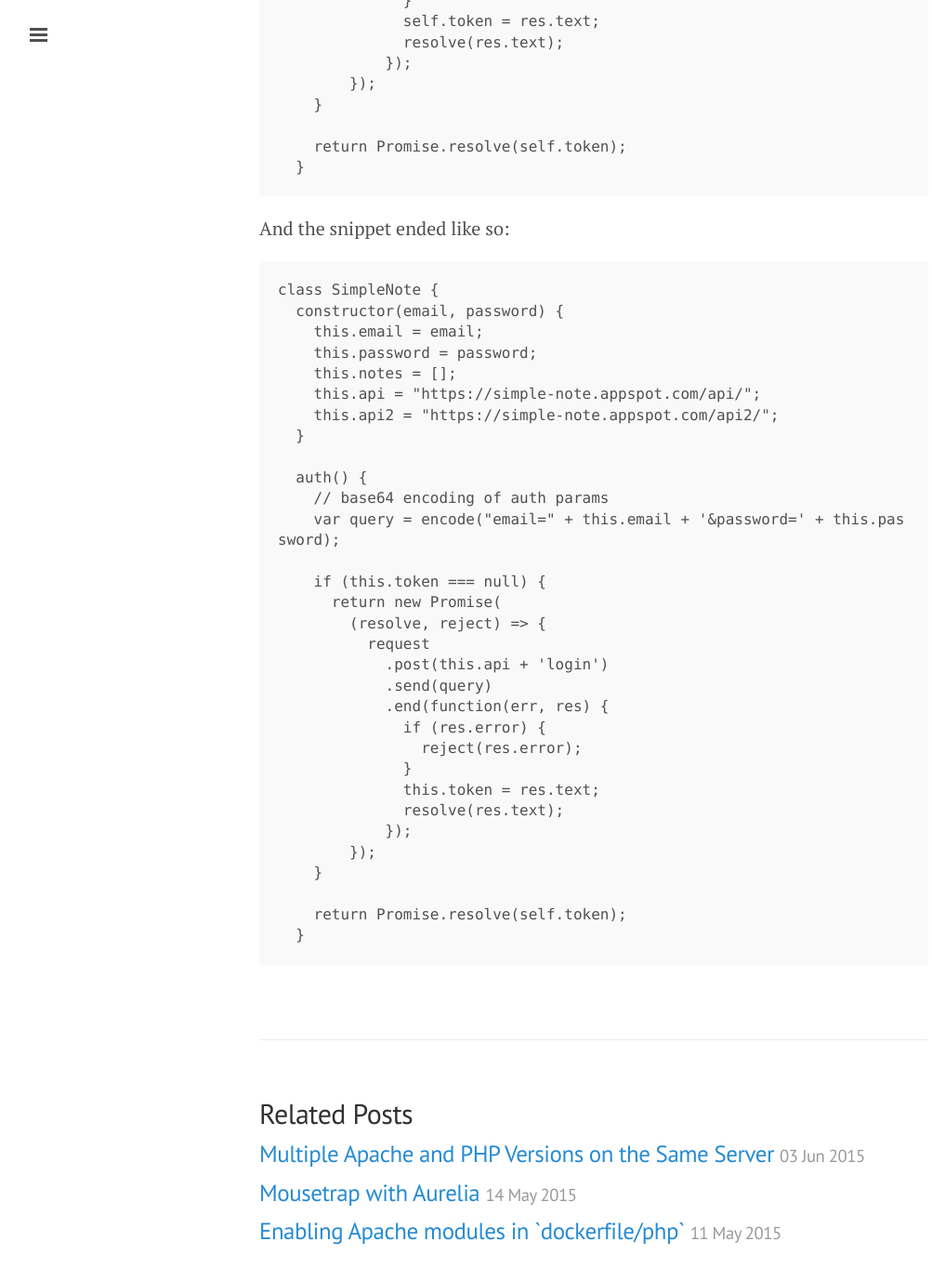
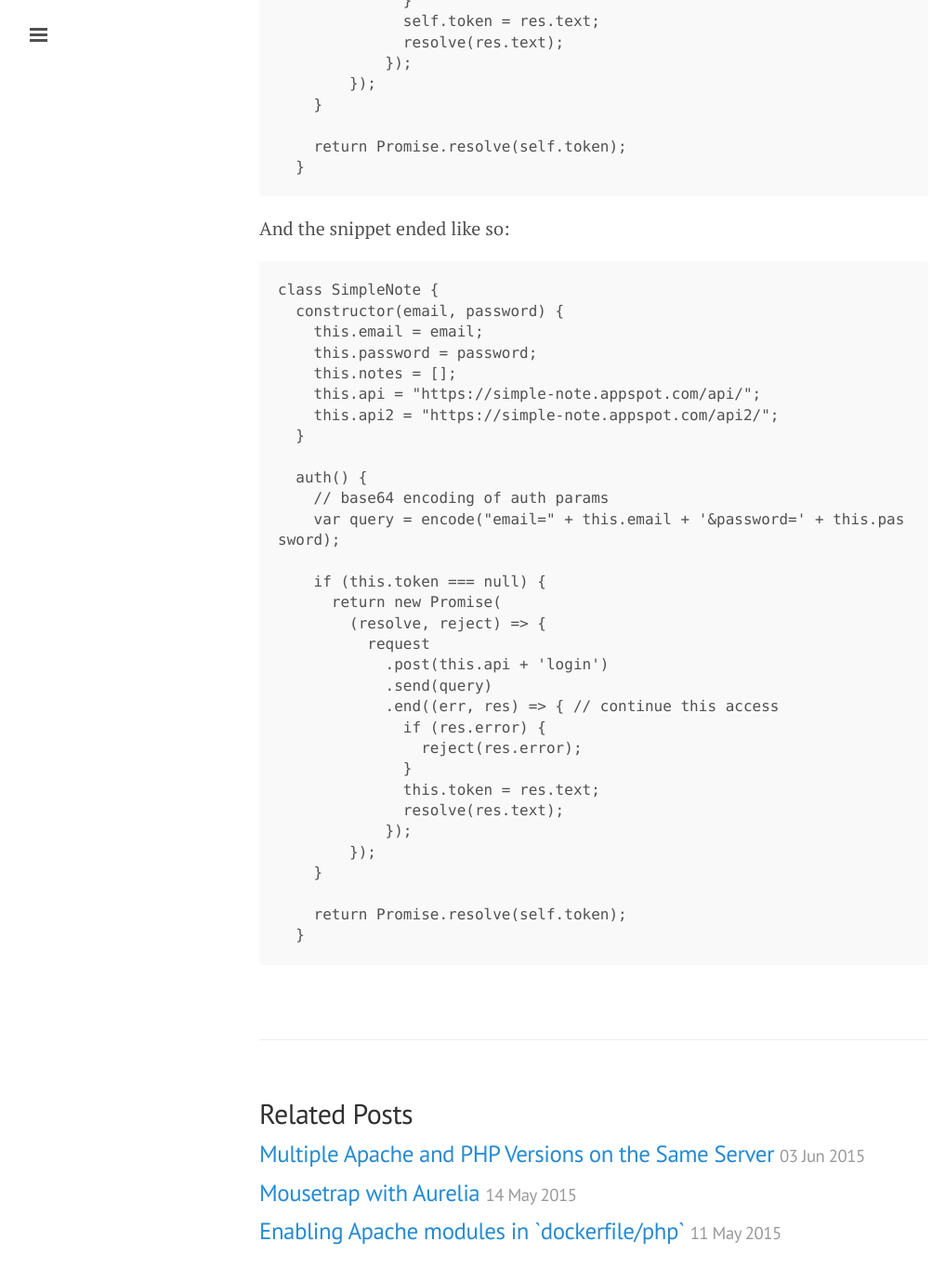
Before and after one commit to khornberg/khornberg.github.io, a Jekyll site: the page built from _posts/2015-06-05-reference-es6-this-from-a-promise.md, in a window 1280 px wide and 1400 px high, scrolled down 2475 px. Shown: the top 1378 px of the window at 93% size, without its empty margins (1-1004 px from the left). Built offline with Jekyll 4.4.1, drawn with Linux system fonts in a browser that asks for light colours; Markdown is read by kramdown in place of the engine named in the settings; comment, search, counter and statistics services are not loaded.

Commit message:
fix function in last post

```diff
--- a/_posts/2015-06-05-reference-es6-this-from-a-promise.md
+++ b/_posts/2015-06-05-reference-es6-this-from-a-promise.md
@@ -126,7 +126,7 @@ class SimpleNote {
           request
             .post(this.api + 'login')
             .send(query)
-            .end(function(err, res) {
+            .end((err, res) => { // continue this access
               if (res.error) {
                 reject(res.error);
               }
```
